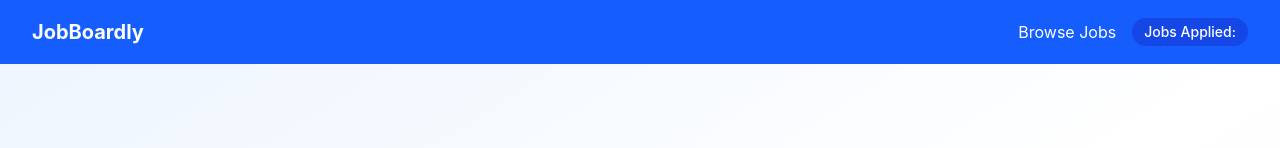
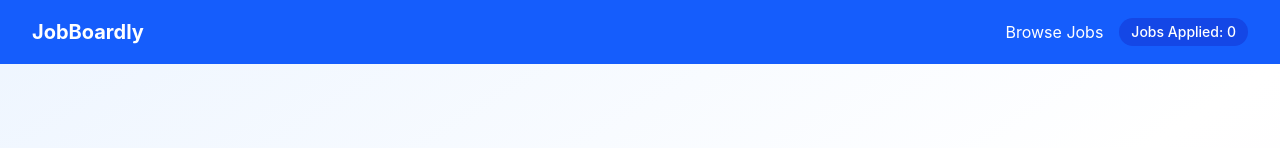
Before and after one commit to Kishore3420/jobboardly, a Next.js app: page / in a window 1280 px wide. Shown: the top 148 px of the page. Built offline with nearby package versions, Linux system fonts and the light colour scheme.

Commit message:
fix: Correctly derive appliedJobsCount from appliedJobs in Navbar component

```diff
--- a/src/components/Navbar.js
+++ b/src/components/Navbar.js
@@ -4,8 +4,8 @@ import Link from 'next/link';
 import { useApplication } from '../contexts/ApplicationContext';
 
 const Navbar = () => {
-	const { appliedJobsCount } = useApplication();
-
+	const { appliedJobs } = useApplication();
+	const appliedJobsCount = appliedJobs.length;
 	return (
 		<nav className='bg-blue-600 text-white shadow-lg'>
 			<div className='max-w-7xl mx-auto px-4 sm:px-6 lg:px-8'>
```
